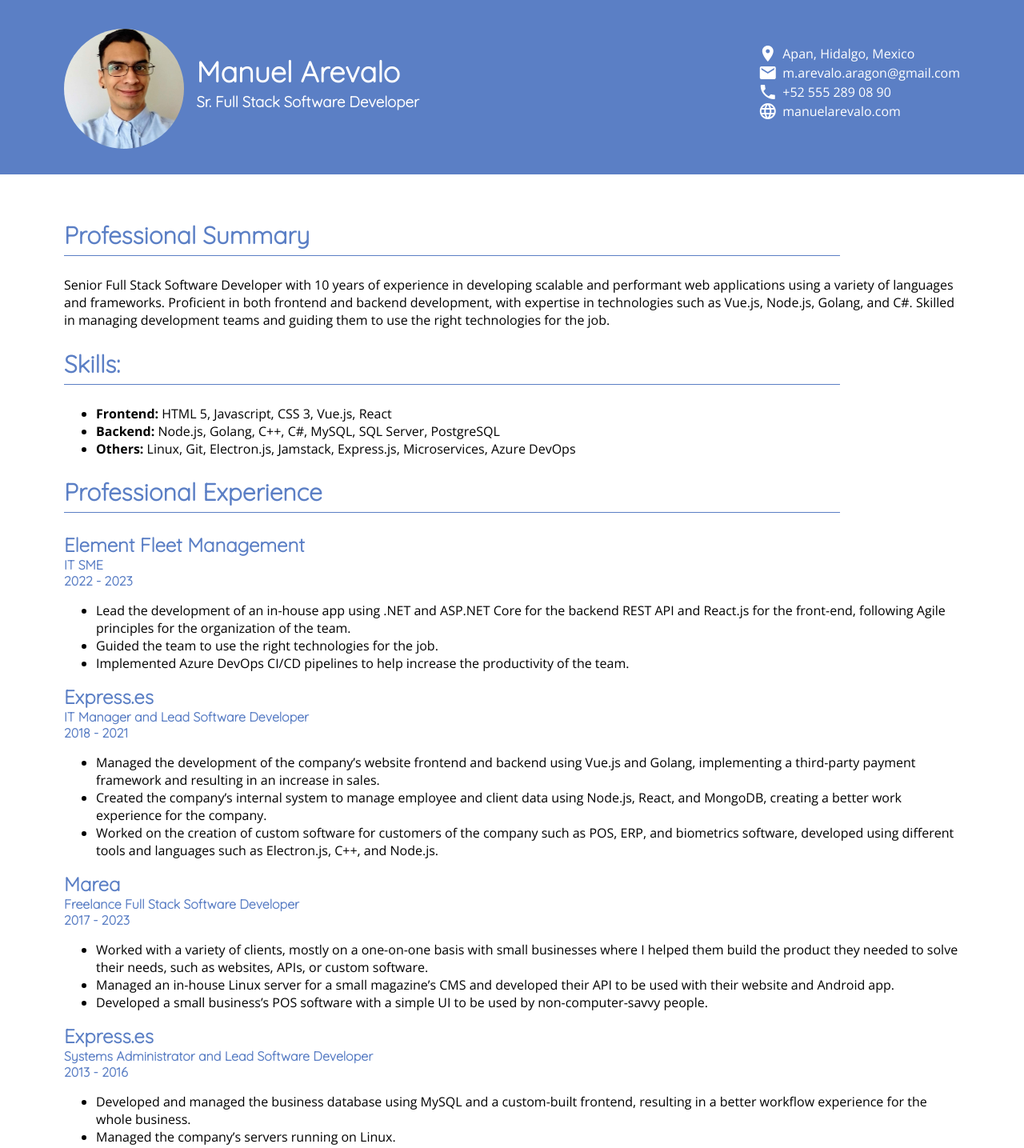
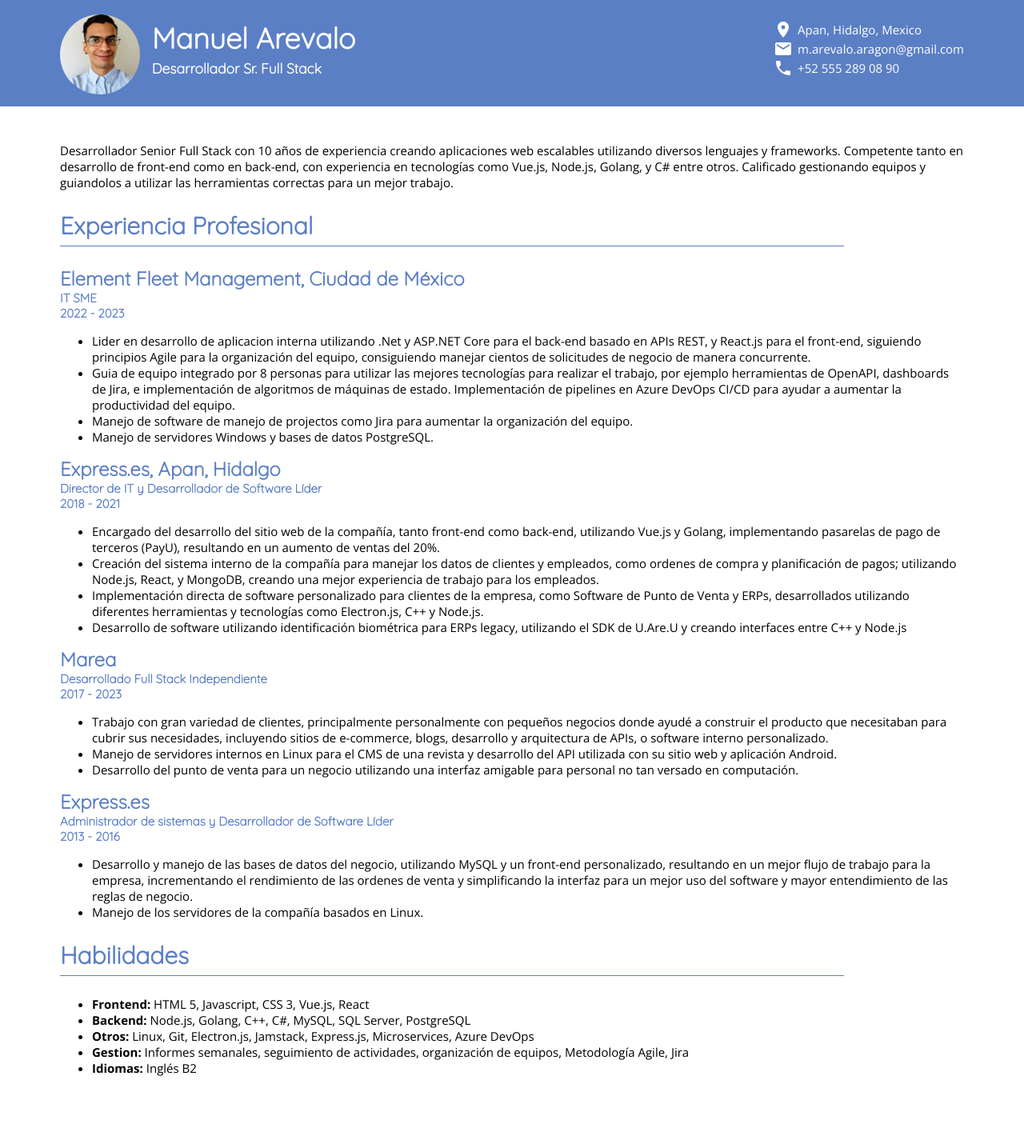
Before and after one commit to marea/cv, a plain HTML site: page index.html in a window 1280 px wide. Shown: the part 12-1447 px from the top of the page at 80% size. After the commit the page ends 1402 px from the top, so only its background shows below. Drawn offline with nearby package versions, Linux system fonts and the light colour scheme.

Commit message:
Translated to spanish

```diff
--- a/index.html
+++ b/index.html
@@ -22,7 +22,7 @@
   }
 
   body {
-    font-size: 1.6rem;
+    font-size: 1.5rem;
     font-family: 'Open Sans', sans-serif;
     margin: 0;
   }
@@ -35,7 +35,7 @@
     display: flex;
     justify-content: space-between;
     align-items: center;
-    padding: 2em 5em;
+    padding: 1em 5em;
     background-color: var(--p);
     color: white;
   }
@@ -47,7 +47,7 @@
   }
 
   #header img {
-    height: 150px;
+    height: 100px;
     border-radius: 50%;
     float: left;
   }
@@ -132,8 +132,7 @@
 </div>
 <div id="title">
 <h1 id="manuel-arevalo">Manuel Arevalo</h1>
-<h3 id="sr.-full-stack-software-developer">Sr. Full Stack Software
-Developer</h3>
+<h3 id="desarrollador-sr.-full-stack">Desarrollador Sr. Full Stack</h3>
 </div>
 </div>
 <ul>
@@ -142,77 +141,94 @@ Mexico</li>
 <li><span class="material-icons">email</span>
 m.arevalo.aragon@gmail.com</li>
 <li><span class="material-icons">phone</span> +52 555 289 08 90</li>
-<li><span class="material-icons">language</span> <a
-href="https://manuelarevalo.com/">manuelarevalo.com</a></li>
 </ul>
 </div>
 <div id="main">
-<h2 id="professional-summary">Professional Summary</h2>
-<p>Senior Full Stack Software Developer with 10 years of experience in
-developing scalable and performant web applications using a variety of
-languages and frameworks. Proficient in both frontend and backend
-development, with expertise in technologies such as Vue.js, Node.js,
-Golang, and C#. Skilled in managing development teams and guiding them
-to use the right technologies for the job.</p>
-<h2 id="skills">Skills:</h2>
+<p>Desarrollador Senior Full Stack con 10 años de experiencia creando
+aplicaciones web escalables utilizando diversos lenguajes y frameworks.
+Competente tanto en desarrollo de front-end como en back-end, con
+experiencia en tecnologías como Vue.js, Node.js, Golang, y C# entre
+otros. Calificado gestionando equipos y guiandolos a utilizar las
+herramientas correctas para un mejor trabajo.</p>
+<h2 id="experiencia-profesional">Experiencia Profesional</h2>
+<h3 id="element-fleet-management-ciudad-de-méxico">Element Fleet
+Management, Ciudad de México</h3>
+<h4 id="it-sme">IT SME</h4>
+<h4 id="section">2022 - 2023</h4>
+<ul>
+<li>Lider en desarrollo de aplicacion interna utilizando .Net y ASP.NET
+Core para el back-end basado en APIs REST, y React.js para el front-end,
+siguiendo principios Agile para la organización del equipo, consiguiendo
+manejar cientos de solicitudes de negocio de manera concurrente.</li>
+<li>Guia de equipo integrado por 8 personas para utilizar las mejores
+tecnologías para realizar el trabajo, por ejemplo herramientas de
+OpenAPI, dashboards de Jira, e implementación de algoritmos de máquinas
+de estado. Implementación de pipelines en Azure DevOps CI/CD para ayudar
+a aumentar la productividad del equipo.</li>
+<li>Manejo de software de manejo de projectos como Jira para aumentar la
+organización del equipo.</li>
+<li>Manejo de servidores Windows y bases de datos PostgreSQL.</li>
+</ul>
+<h3 id="express.es-apan-hidalgo">Express.es, Apan, Hidalgo</h3>
+<h4 id="director-de-it-y-desarrollador-de-software-líder">Director de IT
+y Desarrollador de Software Líder</h4>
+<h4 id="section-1">2018 - 2021</h4>
+<ul>
+<li>Encargado del desarrollo del sitio web de la compañía, tanto
+front-end como back-end, utilizando Vue.js y Golang, implementando
+pasarelas de pago de terceros (PayU), resultando en un aumento de ventas
+del 20%.</li>
+<li>Creación del sistema interno de la compañía para manejar los datos
+de clientes y empleados, como ordenes de compra y planificación de
+pagos; utilizando Node.js, React, y MongoDB, creando una mejor
+experiencia de trabajo para los empleados.</li>
+<li>Implementación directa de software personalizado para clientes de la
+empresa, como Software de Punto de Venta y ERPs, desarrollados
+utilizando diferentes herramientas y tecnologías como Electron.js, C++ y
+Node.js.</li>
+<li>Desarrollo de software utilizando identificación biométrica para
+ERPs legacy, utilizando el SDK de U.Are.U y creando interfaces entre C++
+y Node.js</li>
+</ul>
+<h3 id="marea">Marea</h3>
+<h4 id="desarrollado-full-stack-independiente">Desarrollado Full Stack
+Independiente</h4>
+<h4 id="section-2">2017 - 2023</h4>
+<ul>
+<li>Trabajo con gran variedad de clientes, principalmente personalmente
+con pequeños negocios donde ayudé a construir el producto que
+necesitaban para cubrir sus necesidades, incluyendo sitios de
+e-commerce, blogs, desarrollo y arquitectura de APIs, o software interno
+personalizado.</li>
+<li>Manejo de servidores internos en Linux para el CMS de una revista y
+desarrollo del API utilizada con su sitio web y aplicación Android.</li>
+<li>Desarrollo del punto de venta para un negocio utilizando una
+interfaz amigable para personal no tan versado en computación.</li>
+</ul>
+<h3 id="express.es">Express.es</h3>
+<h4
+id="administrador-de-sistemas-y-desarrollador-de-software-líder">Administrador
+de sistemas y Desarrollador de Software Líder</h4>
+<h4 id="section-3">2013 - 2016</h4>
+<ul>
+<li>Desarrollo y manejo de las bases de datos del negocio, utilizando
+MySQL y un front-end personalizado, resultando en un mejor flujo de
+trabajo para la empresa, incrementando el rendimiento de las ordenes de
+venta y simplificando la interfaz para un mejor uso del software y mayor
+entendimiento de las reglas de negocio.</li>
+<li>Manejo de los servidores de la compañía basados en Linux.</li>
+</ul>
+<h2 id="habilidades">Habilidades</h2>
 <ul>
 <li><strong>Frontend:</strong> HTML 5, Javascript, CSS 3, Vue.js,
 React</li>
 <li><strong>Backend:</strong> Node.js, Golang, C++, C#, MySQL, SQL
 Server, PostgreSQL</li>
-<li><strong>Others:</strong> Linux, Git, Electron.js, Jamstack,
+<li><strong>Otros:</strong> Linux, Git, Electron.js, Jamstack,
 Express.js, Microservices, Azure DevOps</li>
-</ul>
-<h2 id="professional-experience">Professional Experience</h2>
-<h3 id="element-fleet-management">Element Fleet Management</h3>
-<h4 id="it-sme">IT SME</h4>
-<h4 id="section">2022 - 2023</h4>
-<ul>
-<li>Lead the development of an in-house app using .NET and ASP.NET Core
-for the backend REST API and React.js for the front-end, following Agile
-principles for the organization of the team.</li>
-<li>Guided the team to use the right technologies for the job.</li>
-<li>Implemented Azure DevOps CI/CD pipelines to help increase the
-productivity of the team.</li>
-</ul>
-<h3 id="express.es">Express.es</h3>
-<h4 id="it-manager-and-lead-software-developer">IT Manager and Lead
-Software Developer</h4>
-<h4 id="section-1">2018 - 2021</h4>
-<ul>
-<li>Managed the development of the company’s website frontend and
-backend using Vue.js and Golang, implementing a third-party payment
-framework and resulting in an increase in sales.</li>
-<li>Created the company’s internal system to manage employee and client
-data using Node.js, React, and MongoDB, creating a better work
-experience for the company.</li>
-<li>Worked on the creation of custom software for customers of the
-company such as POS, ERP, and biometrics software, developed using
-different tools and languages such as Electron.js, C++, and
-Node.js.</li>
-</ul>
-<h3 id="marea">Marea</h3>
-<h4 id="freelance-full-stack-software-developer">Freelance Full Stack
-Software Developer</h4>
-<h4 id="section-2">2017 - 2023</h4>
-<ul>
-<li>Worked with a variety of clients, mostly on a one-on-one basis with
-small businesses where I helped them build the product they needed to
-solve their needs, such as websites, APIs, or custom software.</li>
-<li>Managed an in-house Linux server for a small magazine’s CMS and
-developed their API to be used with their website and Android app.</li>
-<li>Developed a small business’s POS software with a simple UI to be
-used by non-computer-savvy people.</li>
-</ul>
-<h3 id="express.es-1">Express.es</h3>
-<h4 id="systems-administrator-and-lead-software-developer">Systems
-Administrator and Lead Software Developer</h4>
-<h4 id="section-3">2013 - 2016</h4>
-<ul>
-<li>Developed and managed the business database using MySQL and a
-custom-built frontend, resulting in a better workflow experience for the
-whole business.</li>
-<li>Managed the company’s servers running on Linux.</li>
+<li><strong>Gestion:</strong> Informes semanales, seguimiento de
+actividades, organización de equipos, Metodología Agile, Jira</li>
+<li><strong>Idiomas:</strong> Inglés B2</li>
 </ul>
 </div>
 </body>
```
Also changed, not shown: assets/style.html (+3 -3 lines), 2 other files.
